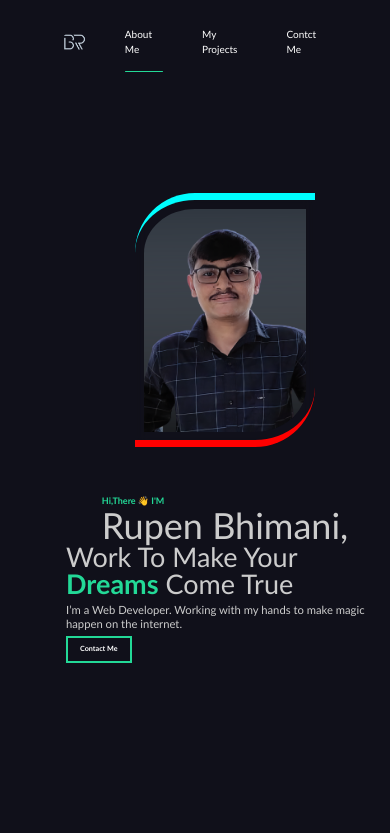
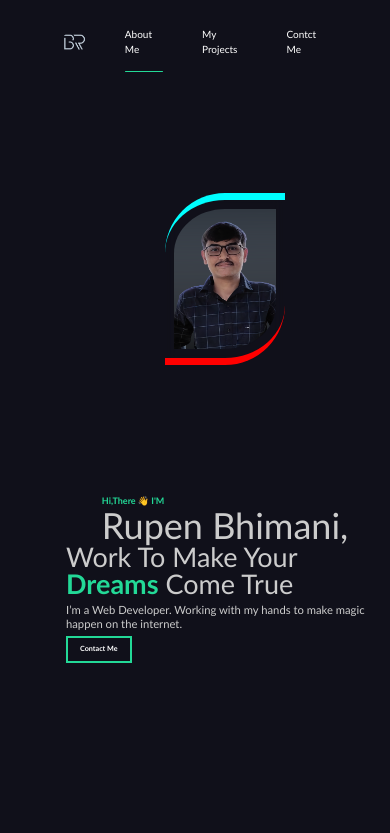
Before and after one commit to Rupen109/portfolio-1.0, a React (Create React App) app: page / in a window 390 px wide. Shown: the top 833 px of the page. Built offline with nearby package versions, Linux system fonts and the light colour scheme.

Commit message:
responsive design

```diff
--- a/src/Components/AboutSection.js
+++ b/src/Components/AboutSection.js
@@ -116,7 +116,7 @@ const Image = styled.div`
    /* border-radius: 1rem; */
 
    @media (max-width:500px){
-    width: 30rem;
+    width: 20rem;
     margin-left: 0rem;
     align-items: center;
     justify-content: center;
```
